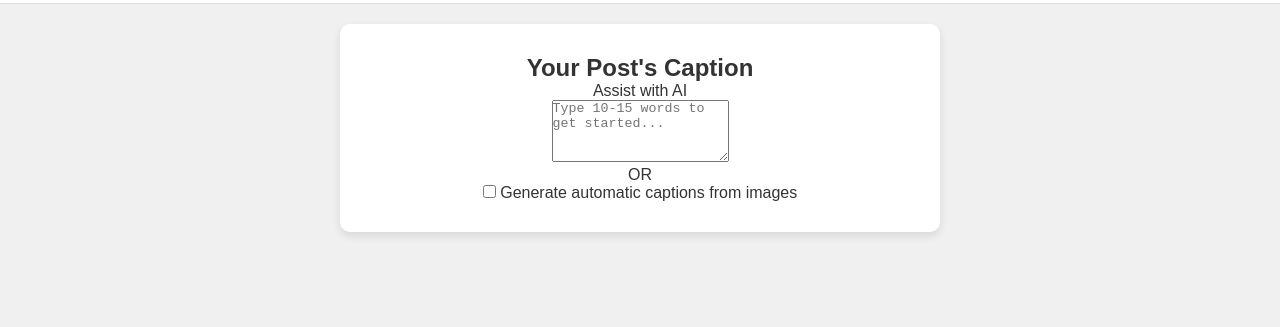
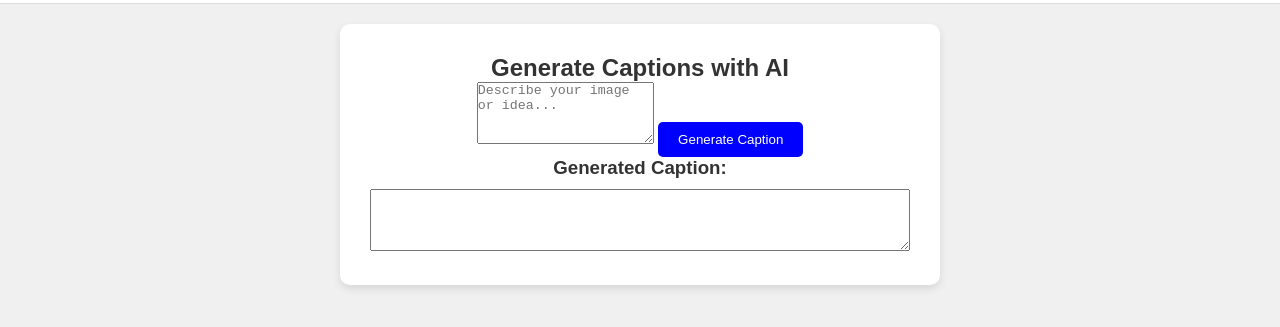
Before and after one commit to listme-a-i/ListMe, a plain HTML site: page generate-captions.html in a window 1280 px wide. Shown: the part 45-372 px from the top of the page. Drawn offline with Linux system fonts and the light colour scheme.

Commit message:
Update generate-captions.html

```diff
--- a/generate-captions.html
+++ b/generate-captions.html
@@ -8,12 +8,10 @@
 </head>
 <body>
     <header>
-        <nav>
-            <div class="logo">
-                <h1>LisTMe</h1>
-            </div>
-            <div class="menu-icon" onclick="toggleMenu()">&#9776;</div>
-        </nav>
+        <div class="logo">
+            <h1>LisTMe</h1>
+        </div>
+        <div class="menu-icon" onclick="toggleMenu()">&#9776;</div>
         <div id="menu" class="menu">
             <ul>
                 <li><a href="index.html">Home</a></li>
@@ -26,19 +24,44 @@
 
     <main>
         <div class="ai-container">
-            <h2>Your Post's Caption</h2>
-            <p>Assist with AI</p>
-            <textarea rows="4" placeholder="Type 10-15 words to get started..."></textarea>
+            <h2>Generate Captions with AI</h2>
+            <textarea id="caption-input" placeholder="Describe your image or idea..." rows="4"></textarea>
+            <button type="button" onclick="generateCaption()">Generate Caption</button>
 
-            <p>OR</p>
-
-            <div class="ai-option">
-                <input type="checkbox" id="generate-ai">
-                <label for="generate-ai">Generate automatic captions from images</label>
-            </div>
+            <h3>Generated Caption:</h3>
+            <!-- New Textbox for displaying AI-generated caption -->
+            <textarea id="generated-caption" rows="4" readonly style="width: 100%; margin-top: 10px;"></textarea>
         </div>
     </main>
 
-    <script src="script.js"></script>
+    <script>
+        async function generateCaption() {
+            const userInput = document.getElementById("caption-input").value;
+
+            if (!userInput) {
+                alert("Please enter a description to generate a caption.");
+                return;
+            }
+
+            const response = await fetch('https://api.openai.com/v1/completions', {
+                method: 'POST',
+                headers: {
+                    'Content-Type': 'application/json',
+                    'Authorization': 'Bearer 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'
+                },
+                body: JSON.stringify({
+                    model: "text-davinci-003",
+                    prompt: userInput,
+                    max_tokens: 50
+                })
+            });
+
+            const data = await response.json();
+            const caption = data.choices[0].text.trim();
+
+            // Display the generated caption in the new textarea
+            document.getElementById("generated-caption").value = caption;
+        }
+    </script>
 </body>
 </html>
```
